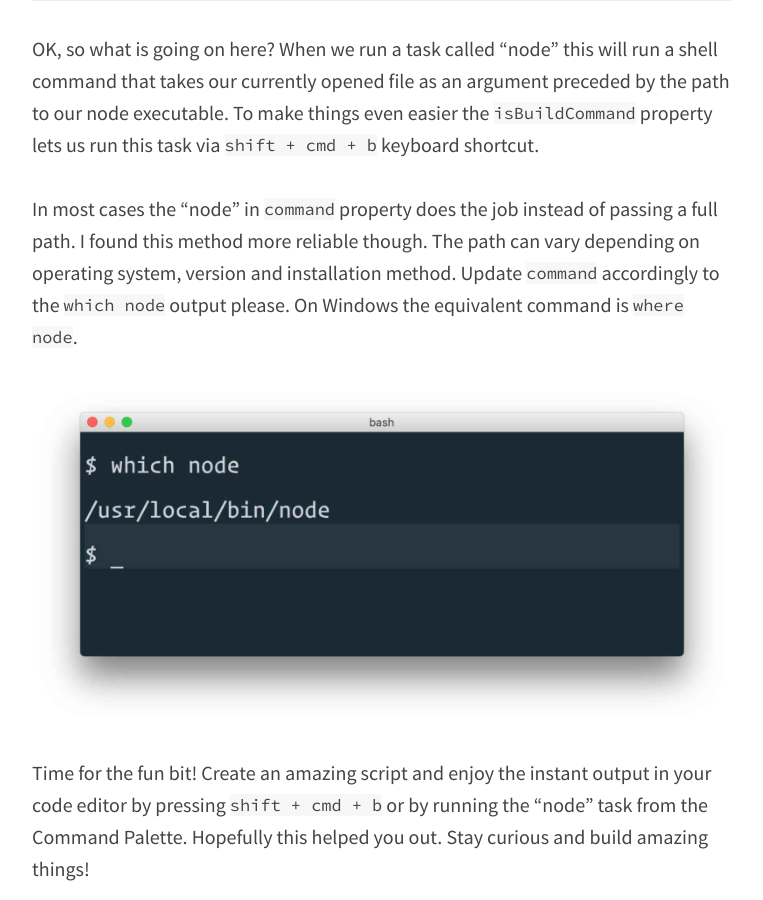
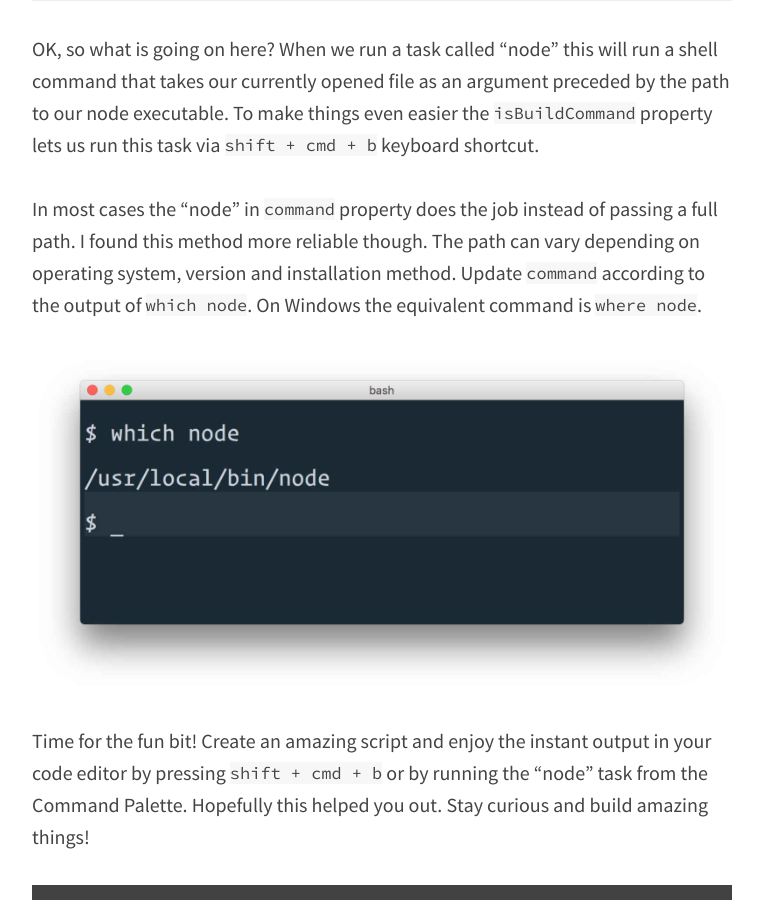
Before and after one commit to kimruddock/pawelgrzybek.github.io, a Jekyll site: the page built from _posts/2017-01-18-using-the-javascript-console-in-visual-studio-code.md, in a window 1280 px wide and 900 px high, scrolled down 1935 px. Shown: the whole window, without its empty margins (258-1021 px from the left). Built offline with Jekyll 4.4.1, drawn with Linux system fonts in a browser that asks for light colours; comment, search, counter and statistics services are not loaded.

Commit message:
Spell fix

```diff
--- a/_posts/2017-01-18-using-the-javascript-console-in-visual-studio-code.md
+++ b/_posts/2017-01-18-using-the-javascript-console-in-visual-studio-code.md
@@ -37,7 +37,7 @@ A VSCode Task is a set of instructions in a JSON file that resides in our projec
 
 OK, so what is going on here? When we run a task called "node" this will run a shell command that takes our currently opened file as an argument preceded by the path to our node executable. To make things even easier the `isBuildCommand` property lets us run this task via `shift + cmd + b` keyboard shortcut.
 
-In most cases the "node" in `command` property does the job instead of passing a full path. I found this method more reliable though. The path can vary depending on operating system, version and installation method. Update `command` accordingly to the `which node` output please. On Windows the equivalent command is `where node`.
+In most cases the "node" in `command` property does the job instead of passing a full path. I found this method more reliable though. The path can vary depending on operating system, version and installation method. Update `command` according to the output of `which node`. On Windows the equivalent command is `where node`.
 
 ![Find path to node executable in Terminal](/photos/2017-01-18-1.jpg)
 
```
